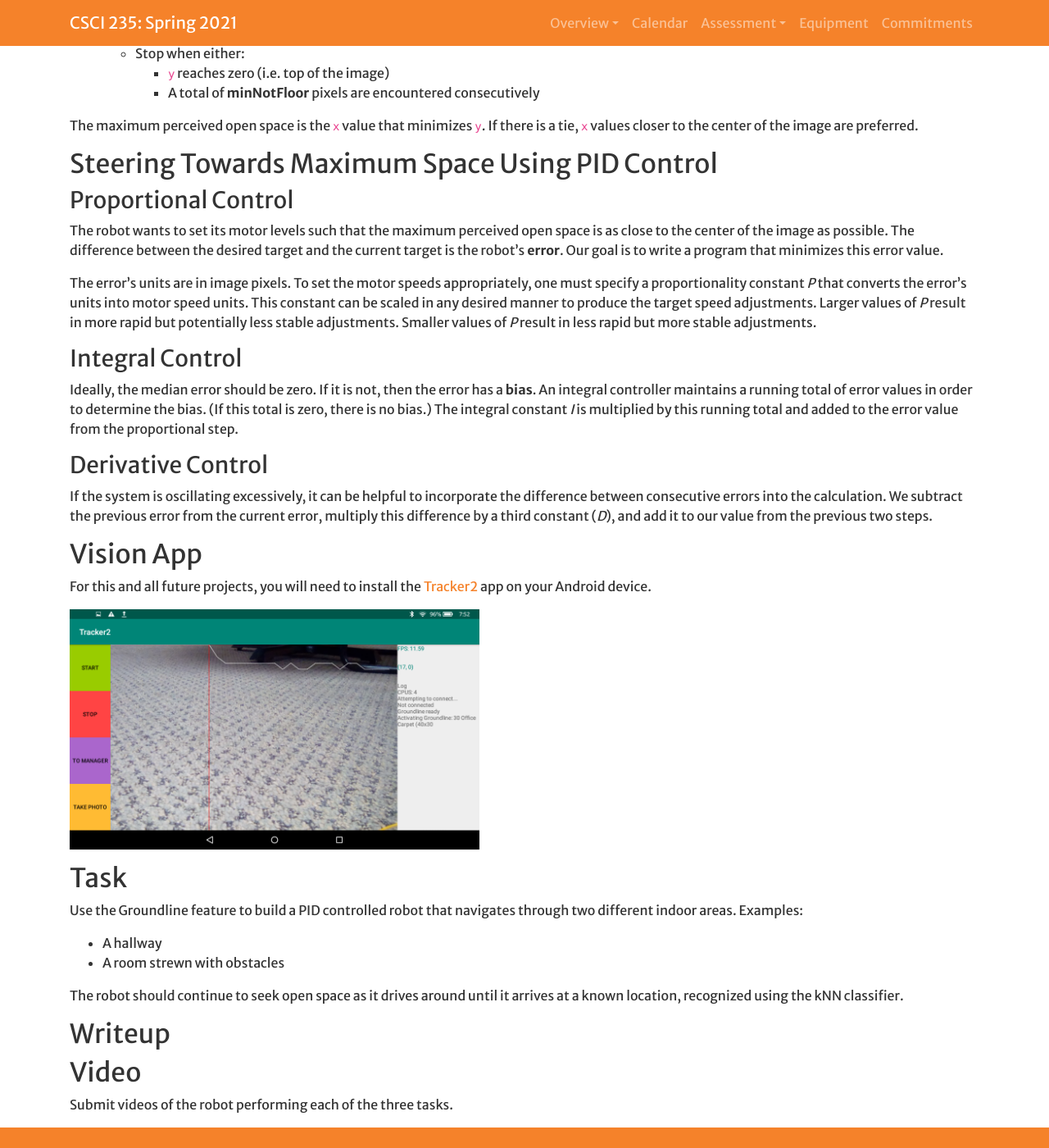
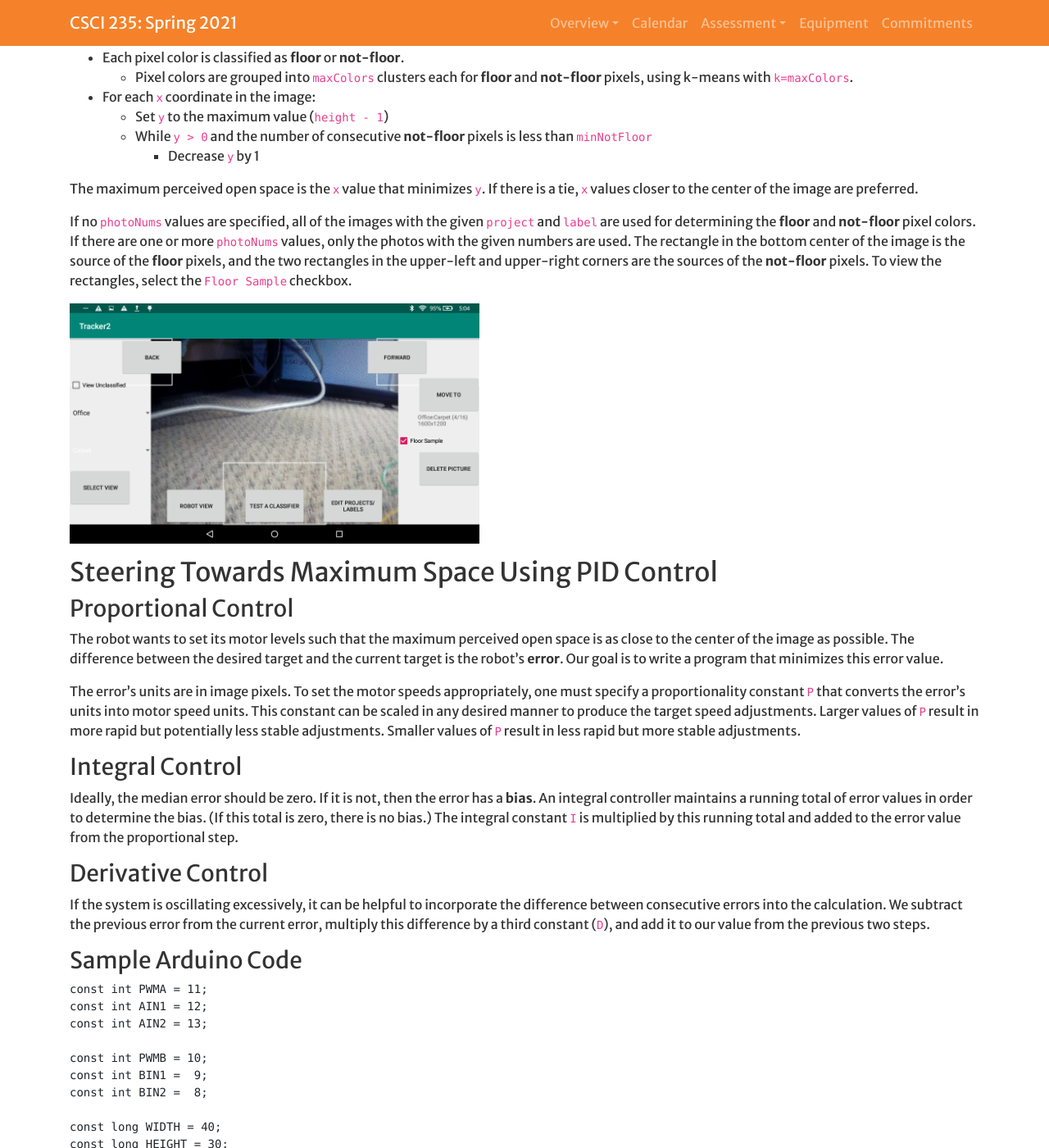
Before and after one commit to Hendrix-CS/csci235, a Jekyll site: the page built from projects/Vision2.md, in a window 1280 px wide and 1400 px high, scrolled down 377 px. Shown: the whole window at 82% size. Built offline with Jekyll 4.4.1, drawn with Linux system fonts in a browser that asks for light colours; a script that is not in the unit is left out; our own code applies the rules of GitHub Pages for plain Markdown files; some of the changed text lies outside the part shown.

Commit message:
Updated Vision2.

````diff
--- a/projects/Vision2.md
+++ b/projects/Vision2.md
@@ -9,19 +9,34 @@ worktitle: Groundline and PID Control
 
 In this project, we will program the robot to respond to continuous (instead of discrete)
 feedback from an image. The continuous input will be the robot heading that maximizes
-perceived open space.
+perceived open space. The perceived open space is found by calculating the **groundline**,
+a sequence of pixels where the floor meets the walls or other objects.
 
-To find open space, the **groundline** is determined as follows:
+The app's groundline command is as follows:
+```
+cv groundline maxColors minNotFloor project label width height [photoNums]
+```
+
+The groundline is calculated as follows:
 * Each pixel color is classified as **floor** or **not-floor**.
+  * Pixel colors are grouped into `maxColors` clusters each for **floor** and **not-floor** pixels,
+    using k-means with `k=maxColors`.
 * For each `x` coordinate in the image:
-  * Set `y` to the maximum value
-  * Decrease `y` as long as the color is **floor**
-  * Stop when either:
-    * `y` reaches zero (i.e. top of the image)
-	* A total of **minNotFloor** pixels are encountered consecutively
+  * Set `y` to the maximum value (`height - 1`)
+  * While `y > 0` and the number of consecutive **not-floor** pixels is less than `minNotFloor`
+    * Decrease `y` by 1
 
 The maximum perceived open space is the `x` value that minimizes `y`. If there is a tie,
 `x` values closer to the center of the image are preferred.
+
+If no `photoNums` values are specified, all of the images with the given `project` and `label` are used
+for determining the **floor** and **not-floor** pixel colors. If there are one or more `photoNums` values,
+only the photos with the given numbers are used. The rectangle in the bottom center of the image is the source
+of the **floor** pixels, and the two rectangles in the upper-left and upper-right corners are the sources of the
+**not-floor** pixels. To view the rectangles, select the `Floor Sample` checkbox.
+
+<img src="https://hendrix-cs.github.io{{site.baseurl}}/assets/images/Screenshot_Floor_Sample.png" width=500>
+
 
 ## Steering Towards Maximum Space Using PID Control
 
@@ -33,46 +48,172 @@ and the current target is the robot's **error**. Our goal is to write a program
 minimizes this error value.
 
 The error's units are in image pixels. To set the motor speeds appropriately, one must
-specify a proportionality constant *P* that converts the error's units into motor speed
+specify a proportionality constant `P` that converts the error's units into motor speed
 units. This constant can be scaled in any desired manner to produce the target speed
-adjustments. Larger values of *P* result in more rapid but potentially less stable
-adjustments. Smaller values of *P* result in less rapid but more stable adjustments.
+adjustments. Larger values of `P` result in more rapid but potentially less stable
+adjustments. Smaller values of `P` result in less rapid but more stable adjustments.
 
 ### Integral Control
 
 Ideally, the median error should be zero. If it is not, then the error has a **bias**.
 An integral controller maintains a running total of error values in order to determine the bias.
-(If this total is zero, there is no bias.) The integral constant *I* is multiplied by this
+(If this total is zero, there is no bias.) The integral constant `I` is multiplied by this
 running total and added to the error value from the proportional step.
 
 ### Derivative Control
 
 If the system is oscillating excessively, it can be helpful to incorporate the difference
 between consecutive errors into the calculation. We subtract the previous error from the
-current error, multiply this difference by a third constant (*D*), and add it to our value
+current error, multiply this difference by a third constant (`D`), and add it to our value
 from the previous two steps.
+
+### Sample Arduino Code
+
+```
+const int PWMA = 11;
+const int AIN1 = 12;
+const int AIN2 = 13;
+
+const int PWMB = 10;
+const int BIN1 =  9;
+const int BIN2 =  8;
+
+const long WIDTH = 40;
+const long HEIGHT = 30;
+
+const int MIN_SPEED = 120;
+const int MAX_SPEED = 255;
+const int SPEED_RANGE = MAX_SPEED - MIN_SPEED;
+
+const float P = 1.0;
+const float I = 0.0;
+const float D = 0.0;
+
+enum motor {
+  A, B
+};
+
+void spin(motor mot, int speed) {
+  if (mot == A) {
+    spin_help(PWMA, AIN1, AIN2, speed);
+  } else {
+    spin_help(PWMB, BIN1, BIN2, speed);
+  }
+}
+
+void spin_help(int pwm, int in1, int in2, int speed) {
+  if (speed >= 0) {
+    write_dir(in1, in2);
+  } else {
+    write_dir(in2, in1);
+  }
+  analogWrite(pwm, abs(speed));
+}
+
+void write_dir(int hi, int lo) {
+  digitalWrite(hi, HIGH);
+  digitalWrite(lo, LOW);
+}
+
+bool running = false;
+long lastError = 0;
+long totalError = 0;
+
+void setup() {
+  // put your setup code here, to run once:
+  Serial.begin(9600);
+}
+
+float getAdjustment(long x) {
+  long error = x - (WIDTH / 2);
+  long diff = error - lastError;
+  totalError += error;
+  float adjustment = error * P + totalError * I + diff * D;
+}
+
+void adjustMotors(float adjustment) {
+  int offset = int(adjustment * SPEED_RANGE) + MIN_SPEED;
+  if (offset < 0) {
+    spin(A, -offset);
+    spin(B, MAX_SPEED);
+  } else {
+    spin(A, MAX_SPEED);
+    spin(B, offset);
+  }
+}
+
+void pidController(String message) {
+  int space = message.indexOf(' ');
+  long x = message.substring(0, space).toInt();
+  long y = message.substring(space + 1).toInt();
+  float adjustment = getAdjustment(x);
+  adjustMotors(adjustment);
+}
+
+void loop() {
+  // put your main code here, to run repeatedly:
+  if (Serial.available() > 0) {
+    String message = Serial.readStringUntil('\n');
+    if (message == "start") {
+      Serial.println("cv groundline 30 4 Office " + String(WIDTH) + " " + String(HEIGHT));
+      running = true;
+    }
+    if (message == "stop") {
+      spin(A, 0);
+      spin(B, 0);
+      Serial.println("cv pause");
+      running = false;
+    }
+
+    if (running) {
+      pidController(message);
+    }
+  }
+}
+```
 
 ## Vision App
 
 For this and all future projects, you will need to install the
 [Tracker2](https://github.com/gjf2a/Tracker2/releases) app on your Android device.
 
-<img src="https://hendrix-cs.github.io{{site.baseurl}}/assets/images/Groundline1.png" width=500>
+<img src="https://hendrix-cs.github.io{{site.baseurl}}/assets/images/Screenshot_Office_Groundline.png" width=500>
 
 ## Task
 
-Use the Groundline feature to build a PID controlled robot that navigates through
-two different indoor areas. Examples:
+Use the Groundline feature to program a PID controlled robot that navigates through
+two different areas. Examples:
 * A hallway
 * A room strewn with obstacles
 
 The robot should continue to seek open space as it drives around until it arrives
-at a known location, recognized using the kNN classifier.
+at a known location, recognized using a kNN or kmeans classifier. At that point, it
+should stop moving.
+
+To incorporate two different `cv` commands, you will need to alternate between them. Here is one possible
+strategy for doing so:
+* When the `start` button is pushed, send both `cv` commands. The first one sent will be `1`, and the second
+one sent will be `2`. The second one will be active initially.
+* Increment a counter on each `loop()` iteration.
+* When the counter hits a certain value, send `cv resume 1`. That will pause the current `cv` command and
+  restart the other command.
+* Reset the counter. When it hits a target value, send `cv resume 2` to restart the original `cv` command.
 
 ## Writeup
 
-
+1. What quantitative and qualitative criteria did you use for assessing the quality of your PID controllers?
+2. How did you determine an appropriate value for `P`? In particular, how did you adjust `P`
+   in light of the criteria you stated in your answer to question 1? What value for `P` did you ultimately
+   employ?
+3. Did you employ a nonzero value for `I`? If so, what observations about the robot's behavior persuaded
+   you to do so? To what degree did using a nonzero value for `I` prove helpful? What value for `I` did
+   you ultimately employ?
+4. Did you employ a nonzero value for `D`? If so, what observations about the robot's behavior persuaded
+   you to do so? To what degree did using a nonzero value for `D` prove helpful? What value for `D` did
+   you ultimately employ?
+5. What tradeoffs are involved in deciding between using a discrete action and a continuous action?
+   Use specific examples from this week's tasks to support your answers.
 
 ## Video
 
-Submit videos of the robot performing each of the three tasks.
+Submit videos of the robot navigating each of the two areas.
````
Also changed, not shown: assets/images/Screenshot_Floor_Sample.png (added), assets/images/Screenshot_Office_Groundline.png (added).
